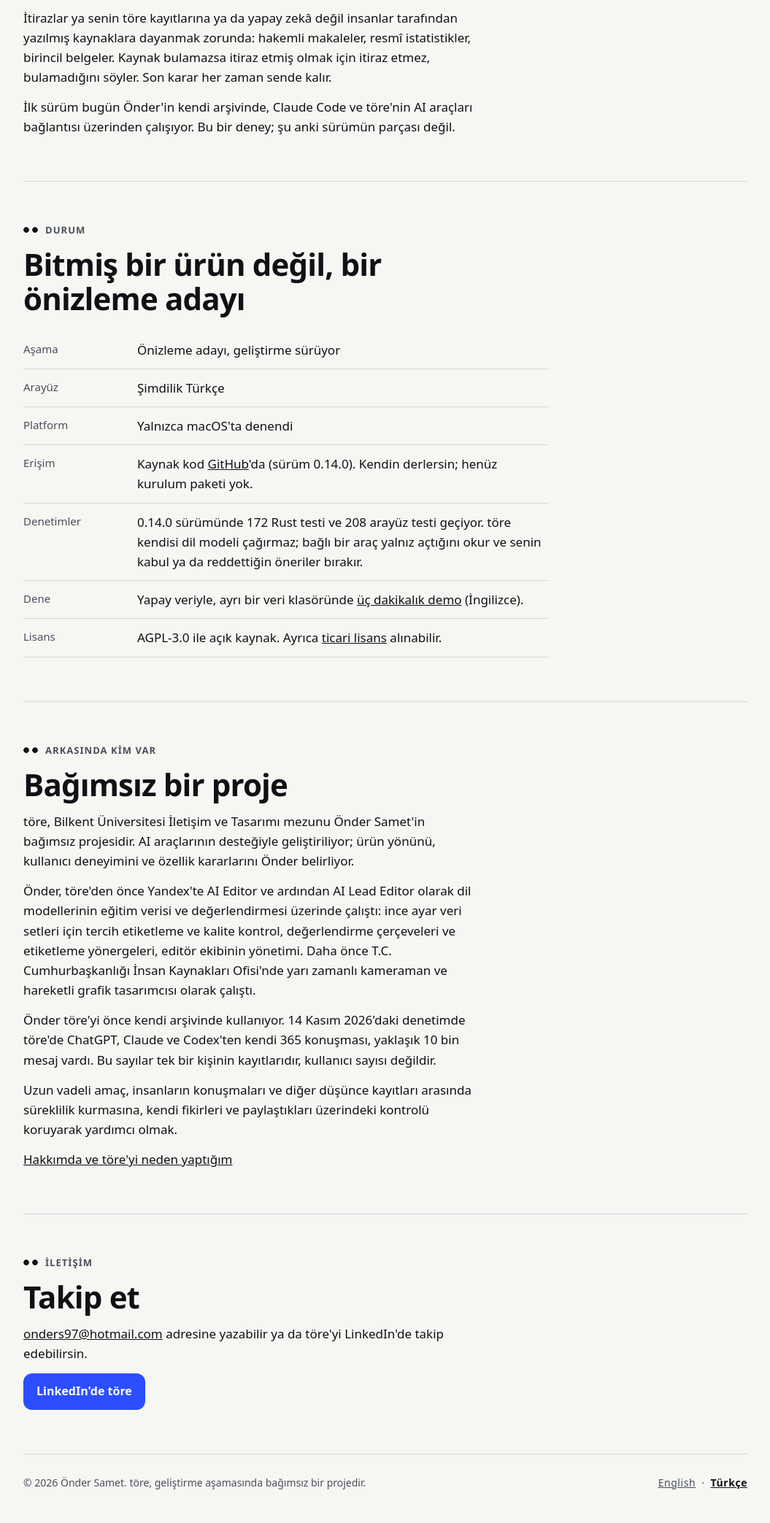
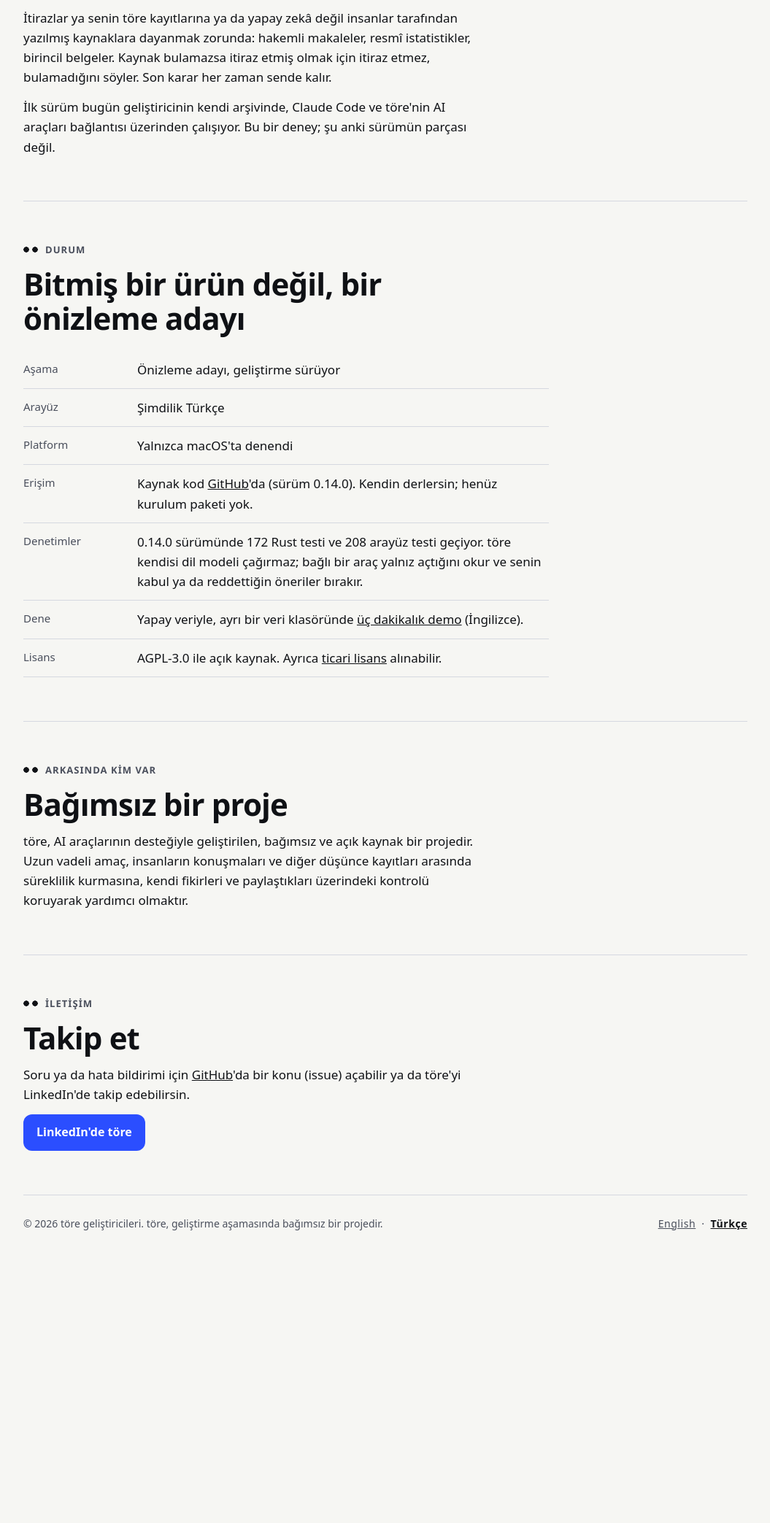
Before and after one commit to ondersamet97/tore-site, a plain HTML site: page tr/index.html in a window 1280 px wide. Shown: the part 6263-8350 px from the top of the page at 73% size, without its empty margins (112-1167 px from the left). After the commit the page ends 7995 px from the top, so only its background shows below. Drawn offline with Linux system fonts and the light colour scheme.

Commit message:
Remove the maintainer's name, email and work history from the site
Co-Authored-By: Claude Opus 5.5 <noreply@anthropic.com>

```diff
--- a/tr/index.html
+++ b/tr/index.html
@@ -128,7 +128,7 @@
       <h2>Kaynakla itiraz eden bir düşünme ortağı</h2>
       <p>töre'nin sıradaki hedefi, kendi defterinin üzerine kurulan bir düşünme ortağı. Hangi ilkeden düşüneceğini sen belirlersin. Bir fikir söylediğinde, o fikri neden ikna edici bulduğunu anlamaya çalışır, ardından belgeleyebildiği en güçlü kötümser itirazı karşına koyar.</p>
       <p>İtirazlar ya senin töre kayıtlarına ya da yapay zekâ değil insanlar tarafından yazılmış kaynaklara dayanmak zorunda: hakemli makaleler, resmî istatistikler, birincil belgeler. Kaynak bulamazsa itiraz etmiş olmak için itiraz etmez, bulamadığını söyler. Son karar her zaman sende kalır.</p>
-      <p>İlk sürüm bugün Önder'in kendi arşivinde, Claude Code ve töre'nin AI araçları bağlantısı üzerinden çalışıyor. Bu bir deney; şu anki sürümün parçası değil.</p>
+      <p>İlk sürüm bugün geliştiricinin kendi arşivinde, Claude Code ve töre'nin AI araçları bağlantısı üzerinden çalışıyor. Bu bir deney; şu anki sürümün parçası değil.</p>
     </section>
 
     <section id="status">
@@ -148,17 +148,13 @@
     <section id="about">
       <p class="label">Arkasında kim var</p>
       <h2>Bağımsız bir proje</h2>
-      <p>töre, Bilkent Üniversitesi İletişim ve Tasarımı mezunu Önder Samet'in bağımsız projesidir. AI araçlarının desteğiyle geliştiriliyor; ürün yönünü, kullanıcı deneyimini ve özellik kararlarını Önder belirliyor.</p>
-      <p>Önder, töre'den önce Yandex'te AI Editor ve ardından AI Lead Editor olarak dil modellerinin eğitim verisi ve değerlendirmesi üzerinde çalıştı: ince ayar veri setleri için tercih etiketleme ve kalite kontrol, değerlendirme çerçeveleri ve etiketleme yönergeleri, editör ekibinin yönetimi. Daha önce T.C. Cumhurbaşkanlığı İnsan Kaynakları Ofisi'nde yarı zamanlı kameraman ve hareketli grafik tasarımcısı olarak çalıştı.</p>
-      <p>Önder töre'yi önce kendi arşivinde kullanıyor. 14 Kasım 2026'daki denetimde töre'de ChatGPT, Claude ve Codex'ten kendi 365 konuşması, yaklaşık 10 bin mesaj vardı. Bu sayılar tek bir kişinin kayıtlarıdır, kullanıcı sayısı değildir.</p>
-      <p>Uzun vadeli amaç, insanların konuşmaları ve diğer düşünce kayıtları arasında süreklilik kurmasına, kendi fikirleri ve paylaştıkları üzerindeki kontrolü koruyarak yardımcı olmak.</p>
-      <p><a href="https://github.com/ondersamet97/tore/blob/main/ABOUT.md" rel="noopener">Hakkımda ve töre'yi neden yaptığım</a></p>
+      <p>töre, AI araçlarının desteğiyle geliştirilen, bağımsız ve açık kaynak bir projedir. Uzun vadeli amaç, insanların konuşmaları ve diğer düşünce kayıtları arasında süreklilik kurmasına, kendi fikirleri ve paylaştıkları üzerindeki kontrolü koruyarak yardımcı olmaktır.</p>
     </section>
 
     <section id="contact">
       <p class="label">İletişim</p>
       <h2>Takip et</h2>
-      <p><a href="mailto:onders97@hotmail.com">onders97@hotmail.com</a> adresine yazabilir ya da töre'yi LinkedIn'de takip edebilirsin.</p>
+      <p>Soru ya da hata bildirimi için <a href="https://github.com/ondersamet97/tore/issues" rel="noopener">GitHub</a>'da bir konu (issue) açabilir ya da töre'yi LinkedIn'de takip edebilirsin.</p>
       <div class="actions">
         <a class="btn" href="https://www.linkedin.com/company/tore-app/" rel="noopener">LinkedIn'de töre</a>
       </div>
@@ -166,7 +162,7 @@
   </main>
 
   <footer class="site-footer">
-    <span>© 2026 Önder Samet. töre, geliştirme aşamasında bağımsız bir projedir.</span>
+    <span>© 2026 töre geliştiricileri. töre, geliştirme aşamasında bağımsız bir projedir.</span>
     <span class="lang"><a href="../index.html" lang="en" hreflang="en">English</a><span aria-hidden="true">·</span><a href="index.html" lang="tr" aria-current="page">Türkçe</a></span>
   </footer>
 
```
Also changed, not shown: index.html (+4 -8 lines), 1 other file.
